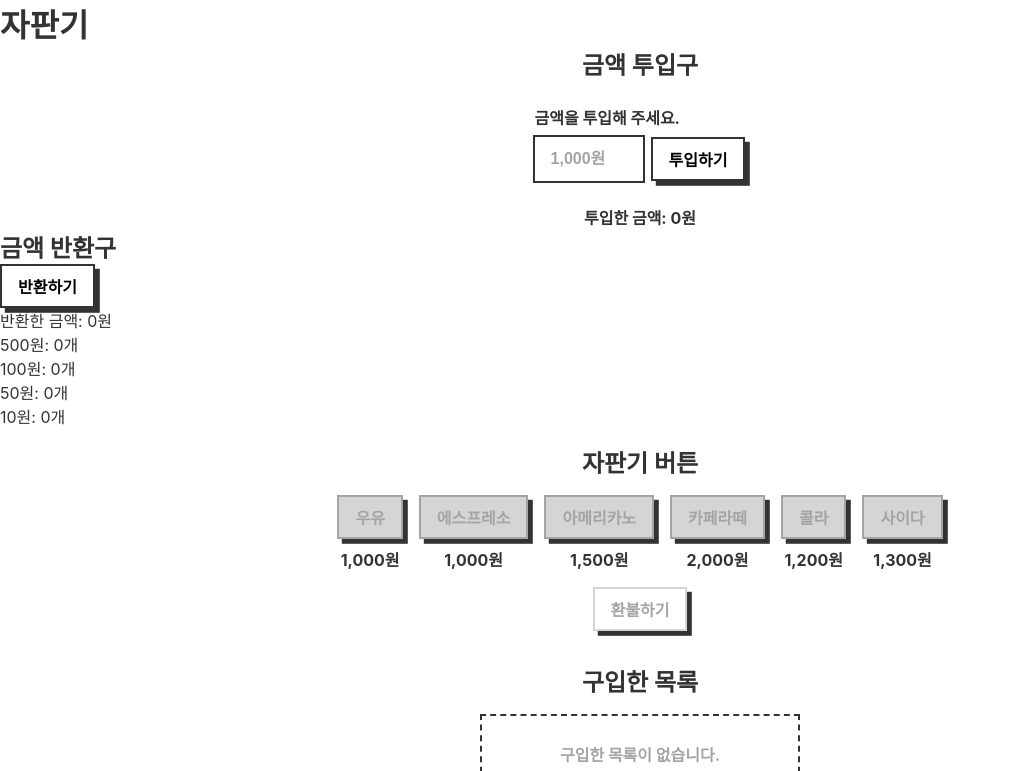
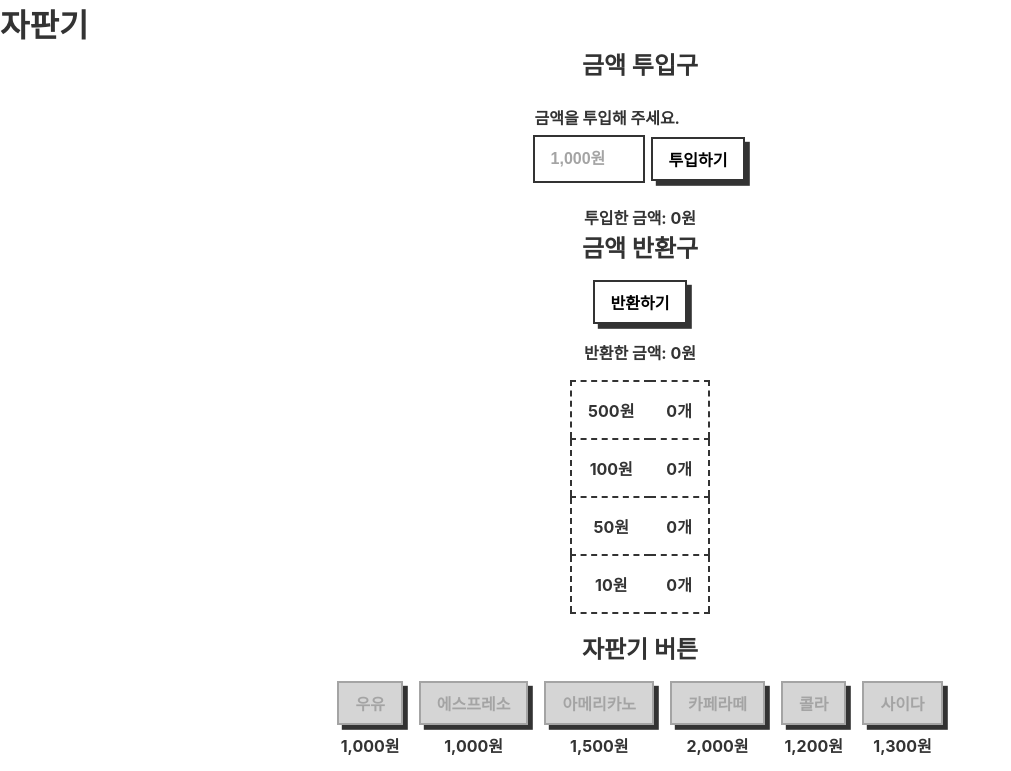
Before and after one commit to woowacourse-study/2022-looking-for-the-sound-of-an-object, a React (Create React App) app: page / in a window 1280 px wide. Shown: the top 771 px of the page, without its empty margins (0-1011 px from the left). Built offline with nearby package versions, Linux system fonts and the light colour scheme.

Commit message:
style: 금액 반환구 섹션 스타일 수정

```diff
--- a/src/components/MoneySection/ReturnMoneySection/ReturnMoneySection.jsx
+++ b/src/components/MoneySection/ReturnMoneySection/ReturnMoneySection.jsx
@@ -2,7 +2,9 @@ import { useState } from "react";
 
 import { COIN_UNIT } from "constants";
 
+import * as S from "components/MoneySection/ReturnMoneySection/ReturnMoneySection.style";
 import OutlinedButton from "components/common/OutlinedButton/OutlinedButton";
+import SectionHeader from "components/common/SectionHeader/SectionHeader";
 
 const initialChangeState = {
   [COIN_UNIT[500]]: 0,
@@ -40,19 +42,33 @@ function ReturnMoneySection({ inputMoney, changeInputMoney }) {
   );
 
   return (
-    <section>
-      <h2>금액 반환구</h2>
+    <S.SectionContainer>
+      <SectionHeader>금액 반환구</SectionHeader>
       <OutlinedButton type="button" onClick={returnMoney}>
         반환하기
       </OutlinedButton>
-      <p>
-        반환한 금액: <span>{totalChanges.toLocaleString()}</span>원 <br />
-        500원: <span>{changes[COIN_UNIT[500]]}</span>개 <br />
-        100원: <span>{changes[COIN_UNIT[100]]}</span>개 <br />
-        50원: <span>{changes[COIN_UNIT[50]]}</span>개 <br />
-        10원: <span>{changes[COIN_UNIT[10]]}</span>개 <br />
-      </p>
-    </section>
+      <S.TotalReturnMoneyText>
+        반환한 금액: <span>{totalChanges.toLocaleString()}</span>원
+      </S.TotalReturnMoneyText>
+      <S.ReturnMoneyTable>
+        <tr>
+          <th scope="row">500원</th>
+          <td>{changes[COIN_UNIT[500]]}개</td>
+        </tr>
+        <tr>
+          <th scope="row">100원</th>
+          <td>{changes[COIN_UNIT[100]]}개</td>
+        </tr>
+        <tr>
+          <th scope="row">50원</th>
+          <td>{changes[COIN_UNIT[50]]}개</td>
+        </tr>
+        <tr>
+          <th scope="row">10원</th>
+          <td>{changes[COIN_UNIT[10]]}개</td>
+        </tr>
+      </S.ReturnMoneyTable>
+    </S.SectionContainer>
   );
 }
 
--- /dev/null
+++ b/src/components/MoneySection/ReturnMoneySection/ReturnMoneySection.style.jsx
@@ -0,0 +1,26 @@
+import styled from "styled-components";
+
+export const SectionContainer = styled.section`
+  display: flex;
+  flex-direction: column;
+  justify-content: center;
+  align-items: center;
+  gap: 1rem;
+`;
+
+export const TotalReturnMoneyText = styled.p`
+  font-weight: 700;
+`;
+
+export const ReturnMoneyTable = styled.table`
+  border-collapse: collapse;
+  border: 0.13rem dashed ${({ theme }) => theme.black};
+
+  & th,
+  td {
+    padding: 1rem;
+
+    font-weight: 700;
+    border-bottom: 0.13rem dashed ${({ theme }) => theme.black};
+  }
+`;
```
